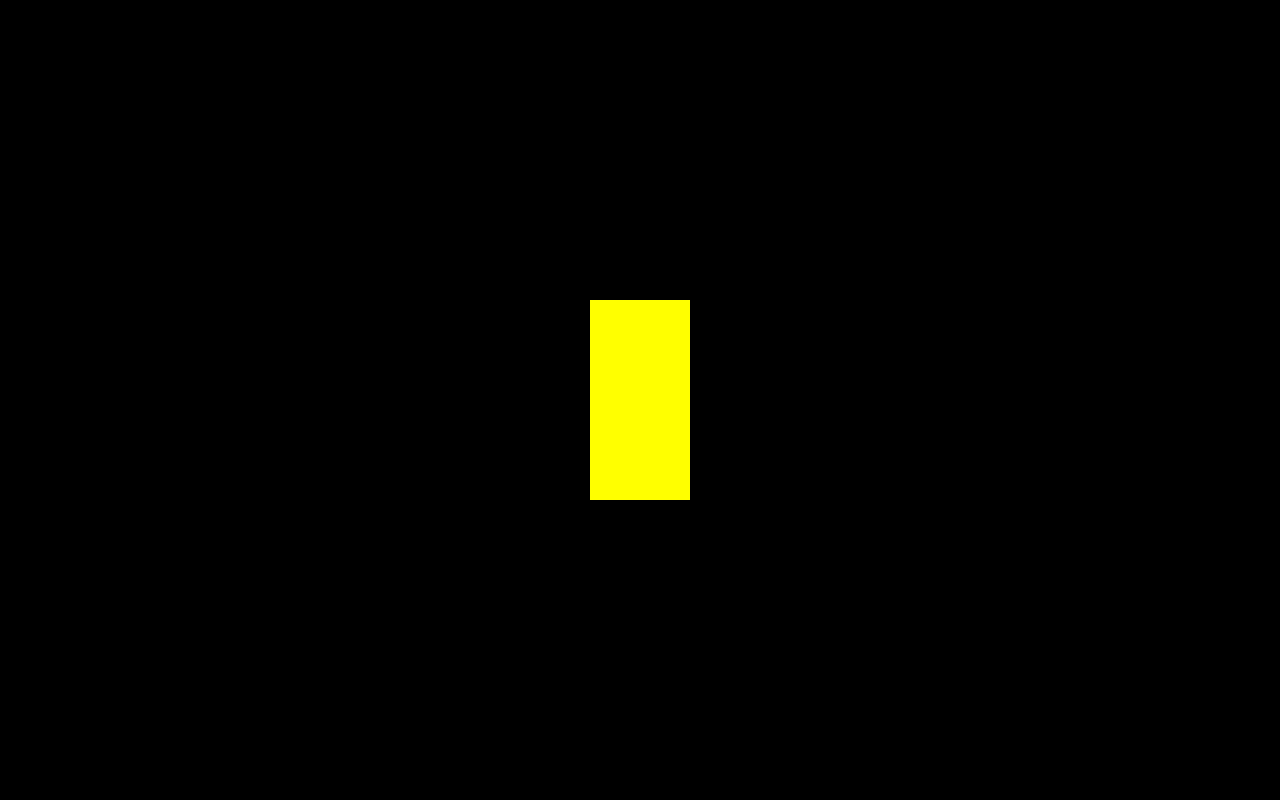
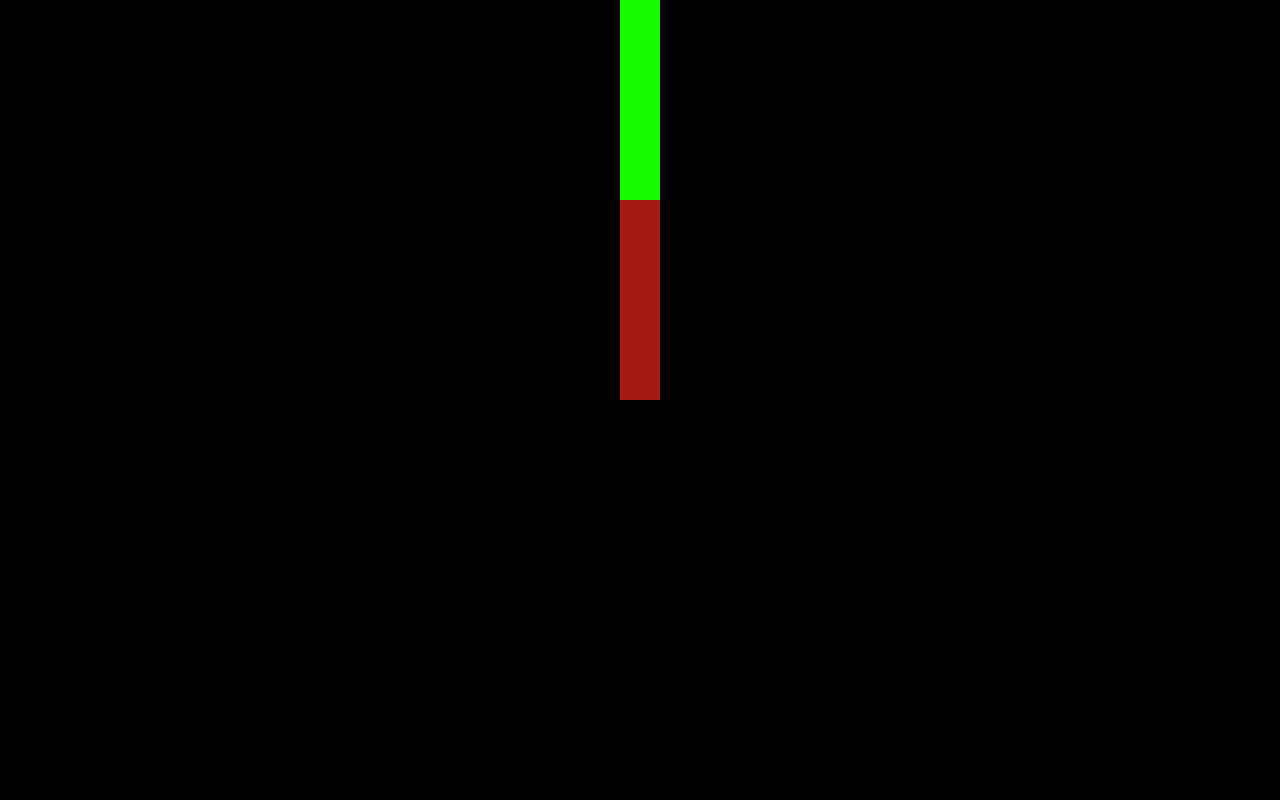
Before and after one commit to kotsiubaoleh/robot-arm, a website: page index.html in a window 1280 px wide. Drawn offline with Linux system fonts and the light colour scheme.

Commit message:
Added arm class

```diff
--- /dev/null
+++ b/arm.js
@@ -0,0 +1,38 @@
+var MAX_ITERATION_NUM = 1;
+
+function Arm(segments) {
+  this.segments = segments.map(function (segment) {
+    segment.angle = 0;
+    return segment;
+  });
+}
+
+
+Arm.prototype.moveTo = function(x, y) {
+  var i = 0;
+  while (i < MAX_ITERATION_NUM) {
+    i++;
+    for (var s = this.segments.length -1; s >= 0 ; s--) {
+      var startX = 0, startY = 0, angle = 0;
+      for (var j = 0; j < s; j++) {
+        angle += this.segments[j].angle;
+        startX += this.segments[j].length * Math.acos(angle);
+        startY += this.segments[j].length * Math.asin(angle);
+
+      }
+      var targetAngle = Math.atan((x - startX) / (y - startY));
+
+      if (!isNaN(targetAngle) && isFinite(targetAngle)) {
+        this.segments[s].angle = angle - targetAngle;
+      }
+
+      this.onChanged();
+    }
+  }
+
+  // for (var s = this.segments.length -1; s >= 0 ; s--) {
+  //   this.segments[s].angle = Math.atan(x / y);
+  // }
+  // console.log(Math.atan(x/y),x,y);
+
+};
--- a/index.html
+++ b/index.html
@@ -40,6 +40,7 @@
 <script type="text/javascript" src="lib/RequestAnimationFrame.js"></script>
 <script type="text/javascript" src="lib/tween.min.js"></script>
 
+<script type="text/javascript" src="arm.js"></script>
 <script type="text/javascript" src="index.js"></script>
 </body>
 </html>
--- a/index.js
+++ b/index.js
@@ -8,15 +8,8 @@ var camera, scene, renderer, light;
 var viewportWidth, viewportHeight;
 
 var base, mesh2, mesh3, mesh4, hand;  // robot parts
-var geom = [], flower = [];
-var tweens = [{tween:{},status:false},{tween:{},status:false},{tween:{},status:false},{tween:{},status:false}];
 
-var dummy = new THREE.Object3D();  // base to body joint (rotation limited to y axis)
-var dummy2 = new THREE.Object3D(); // body to arm1 (rotation limited to z axis)
-var dummy3 = new THREE.Object3D(); // arm1 to arm2 (rotation limited to z axis)
-var dummy4 = new THREE.Object3D(); // arm2 to hand (rotation limited to z axis)
-
-var dummyArray = [];
+var segments, arm;
 
 // use this for keyboard control
 var tabValue = 0;
@@ -57,20 +50,28 @@ function init() {
   // light.position.normalize();
   // scene.add( light );
 
-  //load robot model
-  var loader = new THREE.JSONLoader();
+  arm = new Arm([
+    {length: 20},
+    {length: 20},
+    {length: 20}]);
 
-  // loader.load("obj/robot_arm_base.json", createBase);
+  arm.onChanged = onArmUpdate;
 
-  var baseGeometry = new THREE.CylinderGeometry(5,5,20,4);
-  var baseMaterial = new THREE.MeshBasicMaterial( {color: 0xffff00} );
-  base = new THREE.Mesh(baseGeometry, baseMaterial);
-  dummy.add(base);
+  segments = [];
 
-  loader.load("obj/robot_arm_body.json", createBody);
-  loader.load("obj/robot_arm_arm1.json", createArm1);
-  loader.load("obj/robot_arm_arm2.json", createArm2);
-  loader.load("obj/robot_arm_hand.json", createHand);
+  for (var i = 0; i < arm.segments.length; ++i) {
+    var geometry = new THREE.CylinderGeometry(2,2,arm.segments[i].length,4);
+    geometry.translate(0,arm.segments[i].length / 2,0); // Move pivot point to the bottom
+    var material = new THREE.MeshBasicMaterial( {color: Math.random() * 0xffffff} );
+    segments[i] = new THREE.Mesh(geometry, material);
+
+    if (i > 0) {
+      segments[i - 1].add(segments[i]);
+      segments[i].position.y = arm.segments[i-1].length;
+    }
+  }
+
+  scene.add(segments[0]);
 
   // renderer start
   //renderer = new THREE.CanvasRenderer();
@@ -79,6 +80,7 @@ function init() {
 
   container.appendChild( renderer.domElement );
   container.addEventListener('mousemove', onMouseMove);
+  container.addEventListener('mousedown', onMouseDown);
 
   //document.addEventListener( 'keydown', onDocumentKeyDown, false );
   //document.addEventListener( 'click', moveRobot, false );
@@ -141,102 +143,10 @@ function cloneMesh() {
   flower.push(tempMesh);
 }
 
-function createBase( geometry, materials) {
-
-  //geometry.materials[0][0].shading = THREE.FlatShading;
-  geom[0] = geometry;
-  var material = new THREE.MultiMaterial(materials);
-
-  base = new THREE.Mesh( geometry, material);
-
-  //base.scale.x = base.scale.y = base.scale.z = 75;
-
-  // adding joint for body
-  base.add (dummy);
-  // control body location by moving joint x,y,z
-  dummy.position.y = 18;
-  dummy.control = 'y'; // y axis is controlled
-  // add all dummy joints to an array so i can control them easier later
-  dummyArray.push(dummy);
-
-
-}
-
-function createBody( geometry, materials ) {
-
-  //geometry.materials[0][0].shading = THREE.FlatShading;
-  geom[1] = geometry;
-  var material = new THREE.MultiMaterial(materials);
-
-  mesh2 = new THREE.Mesh( geometry, material );
-
-  dummy.add(mesh2);
-
-  // adding joint for arm1
-  dummy.add(dummy2);
-  dummy2.position.x = 0;
-  dummy2.position.y = -8;
-  dummy2.control = 'z'; // z axis is controlled
-  dummyArray.push(dummy2);
-
-}
-
-function createArm1( geometry, materials ) {
-
-  //geometry.materials[0][0].shading = THREE.FlatShading;
-  geom[2] = geometry;
-  var material = new THREE.MultiMaterial(materials);
-
-  mesh3 = new THREE.Mesh( geometry, material );
-
-  dummy2.add(mesh3);
-
-  // add joint for arm 2
-  dummy2.add(dummy3);
-  // these offsets are set manually
-  dummy3.position.x = -14.5;
-  dummy3.position.y = 13;
-  dummy3.control = 'z';
-  dummyArray.push(dummy3);
-
-}
-
-function createArm2( geometry, materials ) {
-
-  //geometry.materials[0][0].shading = THREE.FlatShading;
-  geom[3] = geometry;
-  var material = new THREE.MultiMaterial(materials);
-
-  mesh4 = new THREE.Mesh( geometry, material );
-
-  dummy3.add(mesh4);
-
-  dummy3.add(dummy4);
-  // these offsets are set manually
-  dummy4.position.x = -18.5;
-  dummy4.position.y = 5.5;
-  dummy4.control = 'z';
-  dummyArray.push(dummy4);
-
-}
-
-function createHand( geometry, materials ) {
-
-  //geometry.materials[0][0].shading = THREE.FlatShading;
-
-  var material = new THREE.MultiMaterial(materials);
-  geom[4] = geometry;
-  hand = new THREE.Mesh( geometry, material );
-
-  dummy4.add(hand);
-  scene.add( base );
-
-}
-
 function animate() {
 
   requestAnimationFrame( animate );
-  TWEEN.update();
+  // TWEEN.update();
   render();
 
 }
@@ -301,9 +211,23 @@ function moveRobot () {
 }
 
 function onMouseMove(event) {
-  var scenePos = screenToScene(event.clientX, event.clientY);
-  // console.log(scenePos);
-  dummy4.rotation.z = 0;
+  // var scenePos = screenToScene(event.clientX, event.clientY);
+  // // console.log(scenePos);
+  // segments.forEach(function (segment) {
+  //   segment.rotation.z = event.clientX / window.innerWidth  * 2 * Math.PI;
+  // })
+}
+
+function onMouseDown(event) {
+  var to = screenToScene(event.clientX, event.clientY);
+  arm.moveTo(to.x, to.y);
+}
+
+function onArmUpdate() {
+  arm.segments.forEach(function(armSegment, i) {
+    segments[i].rotation.z = armSegment.angle;
+
+  });
 }
 
 function screenToScene(x, y) {
```
